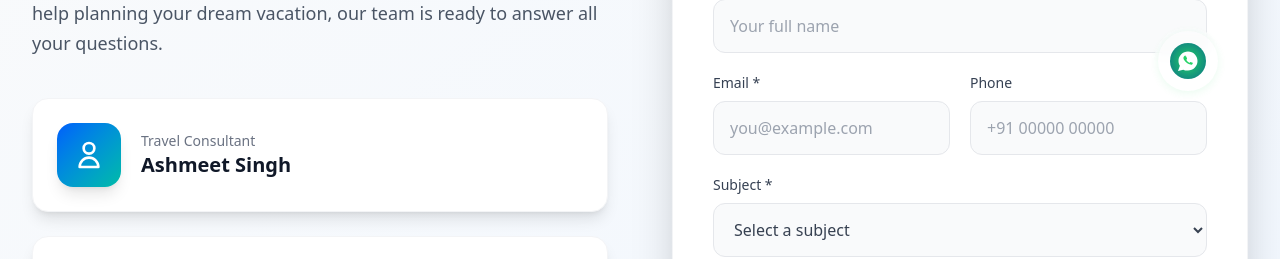
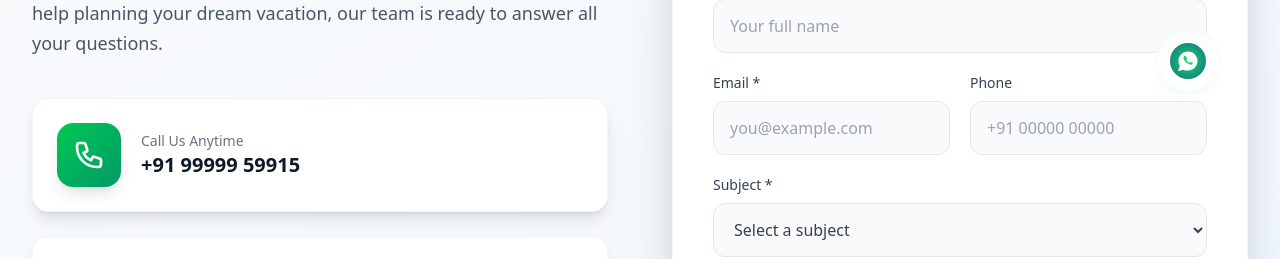
Before and after one commit to travstaytion01/travstaytion, a Next.js app: page /contact in a window 1280 px wide. Shown: the part 630-889 px from the top of the page. Built offline with nearby package versions, Linux system fonts and the light colour scheme.

Commit message:
Remove name/owner card from contact page

```diff
--- a/src/app/contact/page.tsx
+++ b/src/app/contact/page.tsx
@@ -110,21 +110,6 @@ export default function ContactPage() {
 
               {/* Contact Cards */}
               <div className="space-y-4 sm:space-y-6">
-                {/* Owner Card */}
-                <div className="bg-white rounded-2xl p-6 shadow-lg hover:shadow-xl transition-shadow duration-300 border border-gray-100">
-                  <div className="flex items-center gap-5">
-                    <div className="w-16 h-16 bg-gradient-to-br from-blue-600 to-teal-500 rounded-2xl flex items-center justify-center shadow-lg">
-                      <svg className="w-8 h-8 text-white" fill="none" stroke="currentColor" viewBox="0 0 24 24">
-                        <path strokeLinecap="round" strokeLinejoin="round" strokeWidth={2} d="M16 7a4 4 0 11-8 0 4 4 0 018 0zM12 14a7 7 0 00-7 7h14a7 7 0 00-7-7z" />
-                      </svg>
-                    </div>
-                    <div>
-                      <p className="text-sm text-gray-500 font-medium">Travel Consultant</p>
-                      <p className="text-xl font-bold text-gray-900">Ashmeet Singh</p>
-                    </div>
-                  </div>
-                </div>
-
                 {/* Phone Card */}
                 <div className="bg-white rounded-2xl p-6 shadow-lg hover:shadow-xl transition-shadow duration-300 border border-gray-100">
                   <div className="flex items-center gap-5">
```
